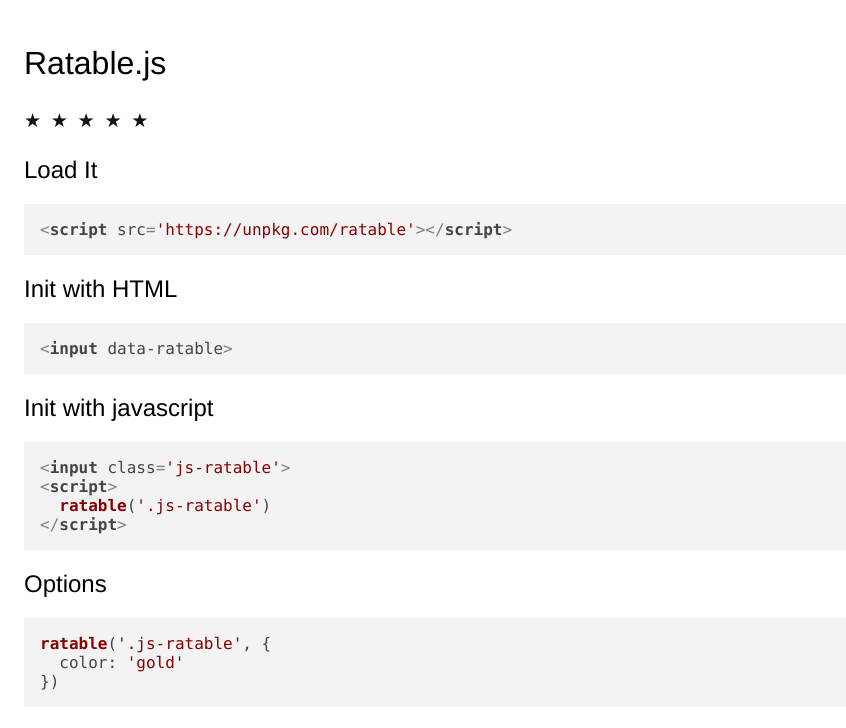
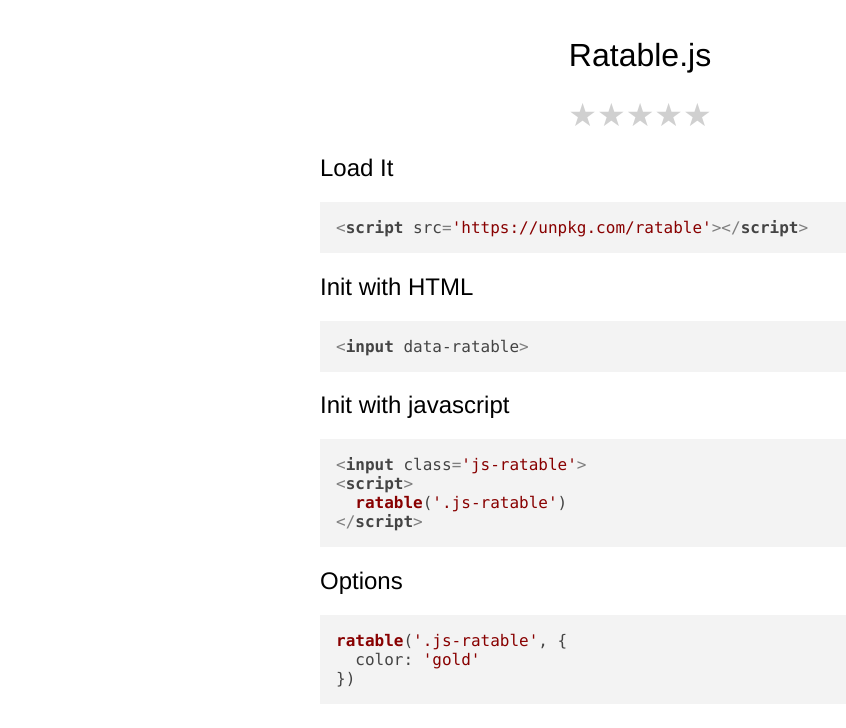
Before and after one commit to jshawl/ratablejs, a website: page docs/index.html in a window 1280 px wide. Shown: the whole page, without its empty margins (0-846 px from the left). Drawn offline with nearby package versions, Linux system fonts and the light colour scheme.

Commit message:
update docs

```diff
--- a/docs/index.html
+++ b/docs/index.html
@@ -2,14 +2,17 @@
 <html>
   <head>
     <meta charset='utf-8'>
+    <meta name='viewport' content='width=device-width'>
     <link rel="stylesheet" href="https://cdnjs.cloudflare.com/ajax/libs/highlight.js/9.8.0/styles/default.min.css">
     <script src="https://cdnjs.cloudflare.com/ajax/libs/highlight.js/9.8.0/highlight.min.js"></script>
     <link rel='stylesheet' type='text/css' href='styles.css'>
     <script>hljs.initHighlightingOnLoad();</script>
   </head>
   <body>
-    <h1>Ratable.js</h1>
-    <input type="number" value=5 class='js-ratable' />
+    <div class='center'>
+      <h1>Ratable.js</h1>
+      <input type="number" value=5 class='js-ratable' />
+    </div>
 <h2>Load It</h2>
 <pre><code class='html'>&lt;script src='https://unpkg.com/ratable'>&lt;/script></code></pre>
 <h2>Init with HTML</h2>
@@ -29,7 +32,7 @@
 <script src='../ratable.js'></script>
 <script>
   ratable('.js-ratable', {
-    color: 'blue'
+    color: 'gold'
   })
 </script>
   </body>
--- a/docs/styles.css
+++ b/docs/styles.css
@@ -1,6 +1,8 @@
 body{
   padding: 1em;
   font-family:'Helvetica Neue', Helvetica, sans-serif;
+  max-width:40em;
+  margin:auto;
 }
 
 h1, h2, h3{
@@ -8,5 +10,15 @@
 }
 
 pre, code{
-  font-family: Monaco, sans-serif;
+  font-family: Monaco, monospace;
 }
+
+.center{
+  text-align:center;
+}
+
+.ratablejs > span{
+  font-size:2em !important;
+  padding:0 !important;
+  transition: all .2s ease;
+}
```
